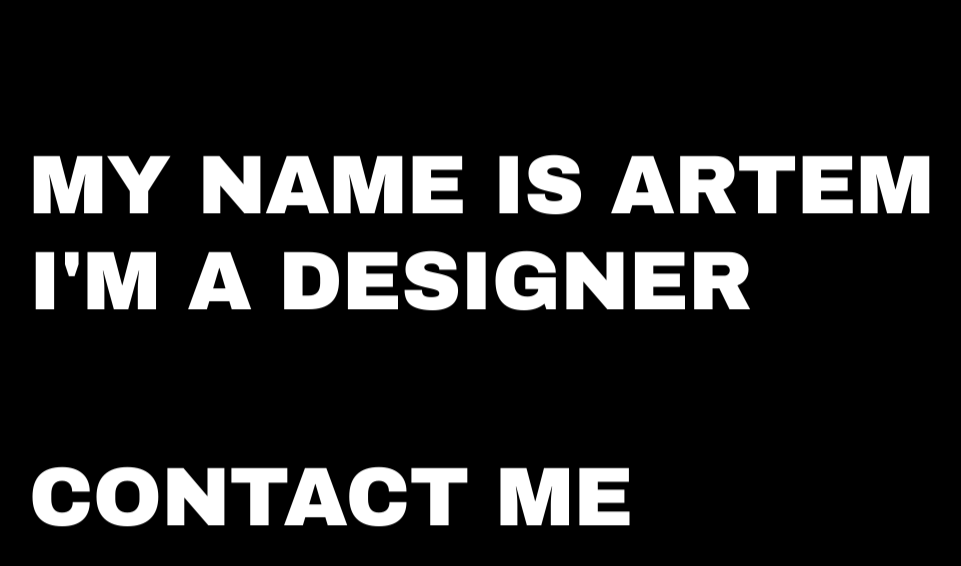
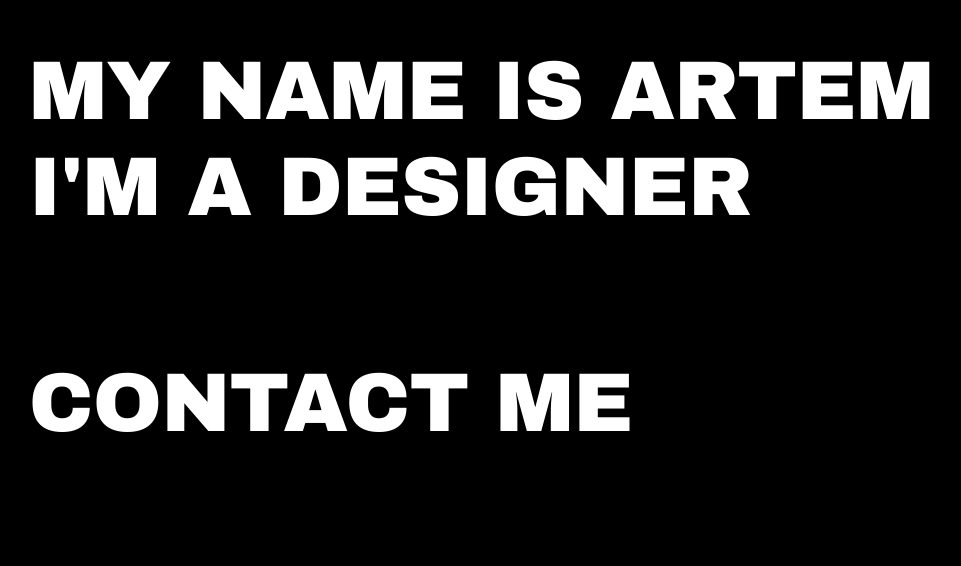
Before and after one commit to pszichovasar/pszichovasar, a Next.js app: page / in a window 1280 px wide. Shown: the part 1752-2318 px from the top of the page, without its empty margins (48-1009 px from the left). Built offline with nearby package versions, Linux system fonts and the light colour scheme.

Commit message:
update site

```diff
--- a/app/page.tsx
+++ b/app/page.tsx
@@ -184,21 +184,7 @@ export default function Home() {
 
       const scene1End = scene1Top + scene1Height - window.innerHeight;
 
-      if (textEl) {
-        // Убрали ветвление if/else для скролла наверх.
-        // Теперь расчет идет непрерывно на основе дельты расстояния, исключая прыжки.
-        const scene2ScrollY = scrollY - scene1End;
-        const maxScrollDistance = window.innerHeight;
 
-        // Нормализуем прогресс строго от 0 до 1 в зависимости от направления скролла
-        const textProgress = Math.min(Math.max(scene2ScrollY / maxScrollDistance, 0), 1);
-
-        const translateY = (1 - textProgress) * 100;
-        const textOpacity = Math.min(textProgress * 4, 1);
-
-        textEl.style.transform = `translate3d(0, ${translateY}vh, 0)`;
-        textEl.style.opacity = textOpacity.toString();
-      }
     };
 
     const onScroll = () => {
@@ -485,20 +471,17 @@ export default function Home() {
         </section>
 
         {/* SCENE 2 */}
-        <section style={{ height: "300vh", position: "relative", zIndex: 3, background: "transparent" }}>
+        {/* height: auto или fixed padding, чтобы задать пространство вокруг текста */}
+        <section style={{ minHeight: "100vh", position: "relative", zIndex: 3, background: "transparent", display: "flex", alignItems: "center" }}>
           <div
             ref={textRef}
             style={{
-              position: "sticky",
-              top: "20vh",
-              height: "70vh",
+              width: "100%",
+              padding: "10vh clamp(20px, 6vw, 80px)", /* Сделали хорошие отступы сверху и снизу */
               display: "flex",
               flexDirection: "column",
               justifyContent: "flex-start",
-              padding: "0 clamp(20px, 6vw, 80px)",
-              transform: "translate3d(0, 100vh, 0)",
-              opacity: 0,
-              willChange: "transform, opacity",
+              opacity: 1, /* Теперь текст всегда виден и просто ждет скролла */
             }}
           >
             <div className="text-line" style={{ fontSize: "clamp(32px, 6.5vw, 88px)" }}>
```
